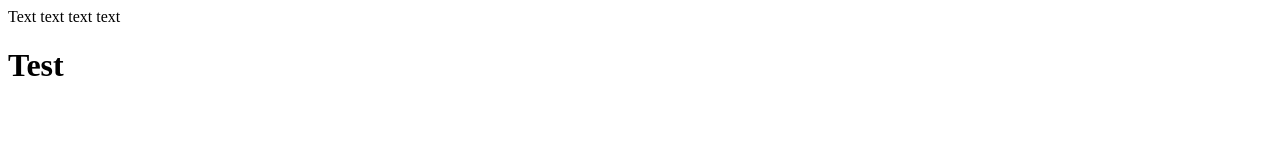
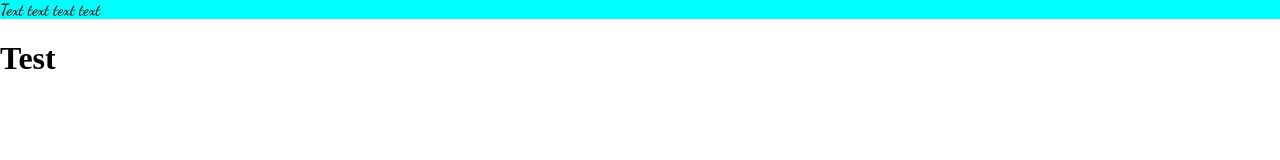
Before and after one commit to SojerUA/SojerUA-UIcourse_lecture_6_Git, a plain HTML site: page index.html in a window 1280 px wide. Drawn offline with Linux system fonts and the light colour scheme.

Commit message:
finel commit develop

```diff
--- a/css/style.css
+++ b/css/style.css
@@ -11,7 +11,9 @@ body {
     padding: 0;
     border: 0;
 }
-
+#section {
+    background-color: aqua;
+}
 
 .container {
     font-family:  'Dancing Script', cursive;
--- a/index.html
+++ b/index.html
@@ -4,10 +4,11 @@
     <meta charset="UTF-8">
     <meta http-equiv="X-UA-Compatible" content="IE=edge">
     <meta name="viewport" content="width=device-width, initial-scale=1.0">
+    <link rel="stylesheet" href="css/style.css">
     <title>Document</title>
 </head>
 <body>
-    <section><!--develop create sum section-->
+    <section id="section"><!--develop create sum section-->
         <div>
             <span class="container">Text text text text</span>
         </div>
```
